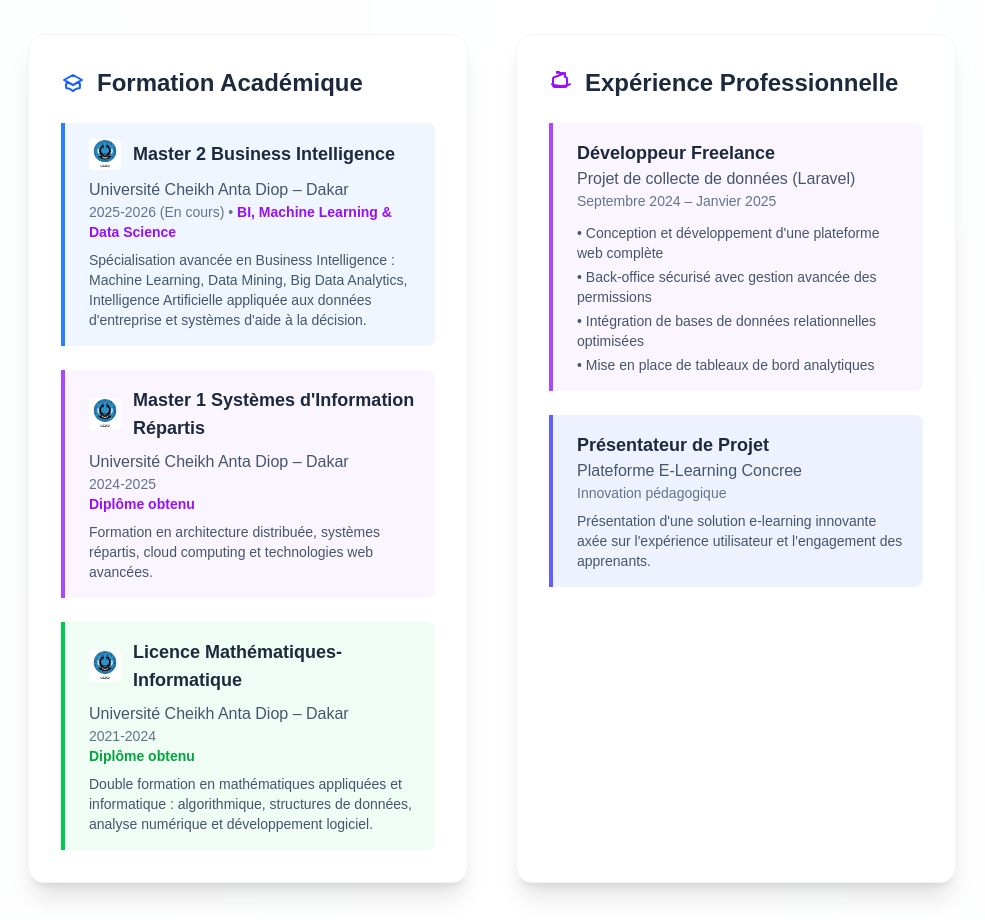
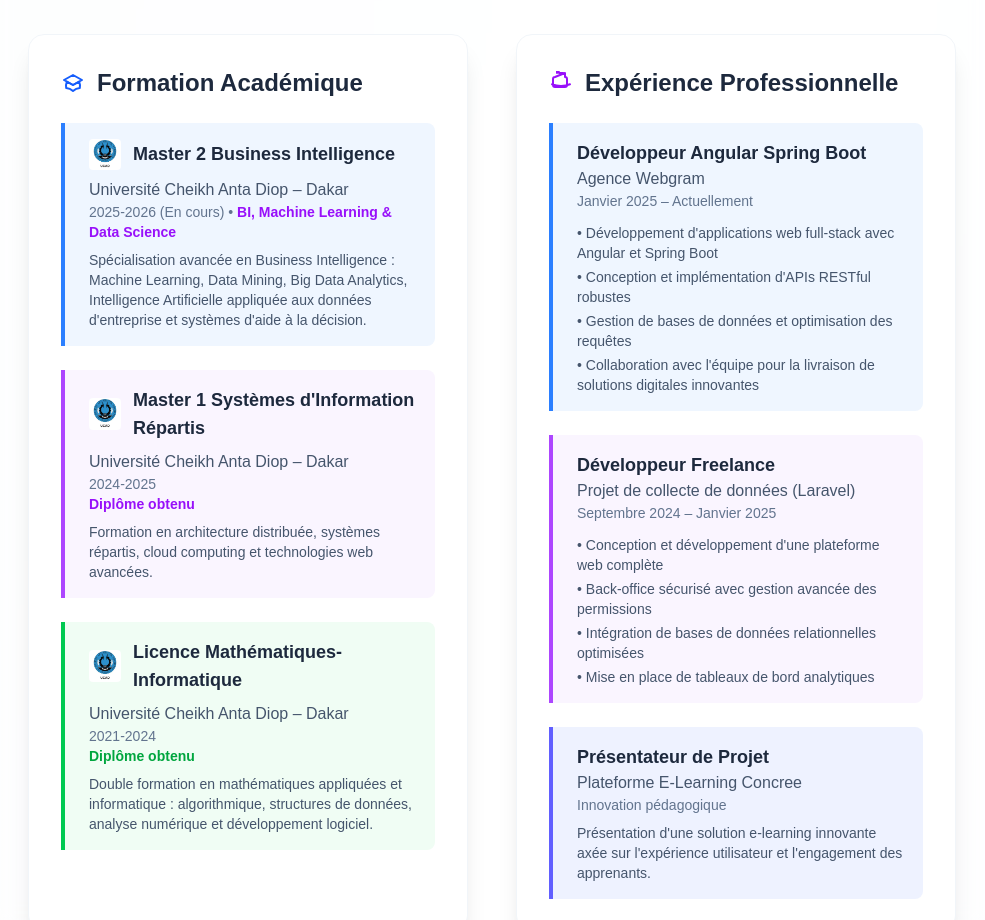
Before and after one commit to Birame-Owens/birame-owens-portfolio, a Next.js app: page / in a window 1280 px wide. Shown: the part 1100-2020 px from the top of the page, without its empty margins (292-1277 px from the left). Built offline with nearby package versions, Linux system fonts and the light colour scheme.

Commit message:
Add internship experience at Webgram: Angular Spring Boot Developer

```diff
--- a/src/app/page.tsx
+++ b/src/app/page.tsx
@@ -498,6 +498,17 @@
                     Expérience Professionnelle
                   </h3>
                   <div className="space-y-6">
+                    <div className="border-l-4 border-blue-500 pl-6 bg-blue-50 dark:bg-blue-900/20 rounded-r-lg p-4">
+                      <h4 className="font-semibold text-slate-800 dark:text-white text-lg">Développeur Angular Spring Boot</h4>
+                      <p className="text-slate-600 dark:text-slate-300">Agence Webgram</p>
+                      <p className="text-sm text-slate-500 dark:text-slate-400">Janvier 2025 – Actuellement</p>
+                      <ul className="mt-3 text-sm text-slate-600 dark:text-slate-400 space-y-1">
+                        <li>• Développement d'applications web full-stack avec Angular et Spring Boot</li>
+                        <li>• Conception et implémentation d'APIs RESTful robustes</li>
+                        <li>• Gestion de bases de données et optimisation des requêtes</li>
+                        <li>• Collaboration avec l'équipe pour la livraison de solutions digitales innovantes</li>
+                      </ul>
+                    </div>
                     <div className="border-l-4 border-purple-500 pl-6 bg-purple-50 dark:bg-purple-900/20 rounded-r-lg p-4">
                       <h4 className="font-semibold text-slate-800 dark:text-white text-lg">Développeur Freelance</h4>
                       <p className="text-slate-600 dark:text-slate-300">Projet de collecte de données (Laravel)</p>
```
